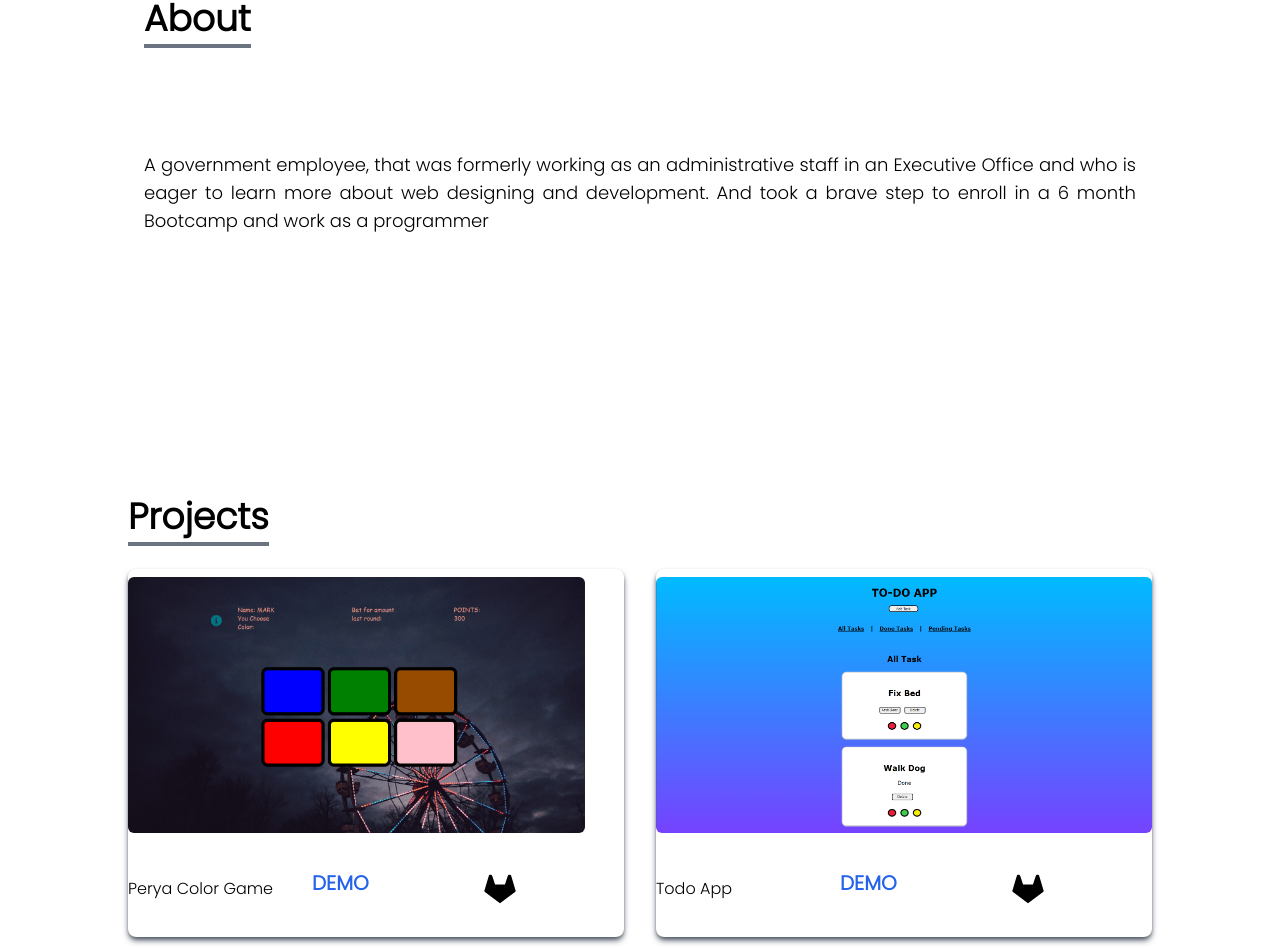
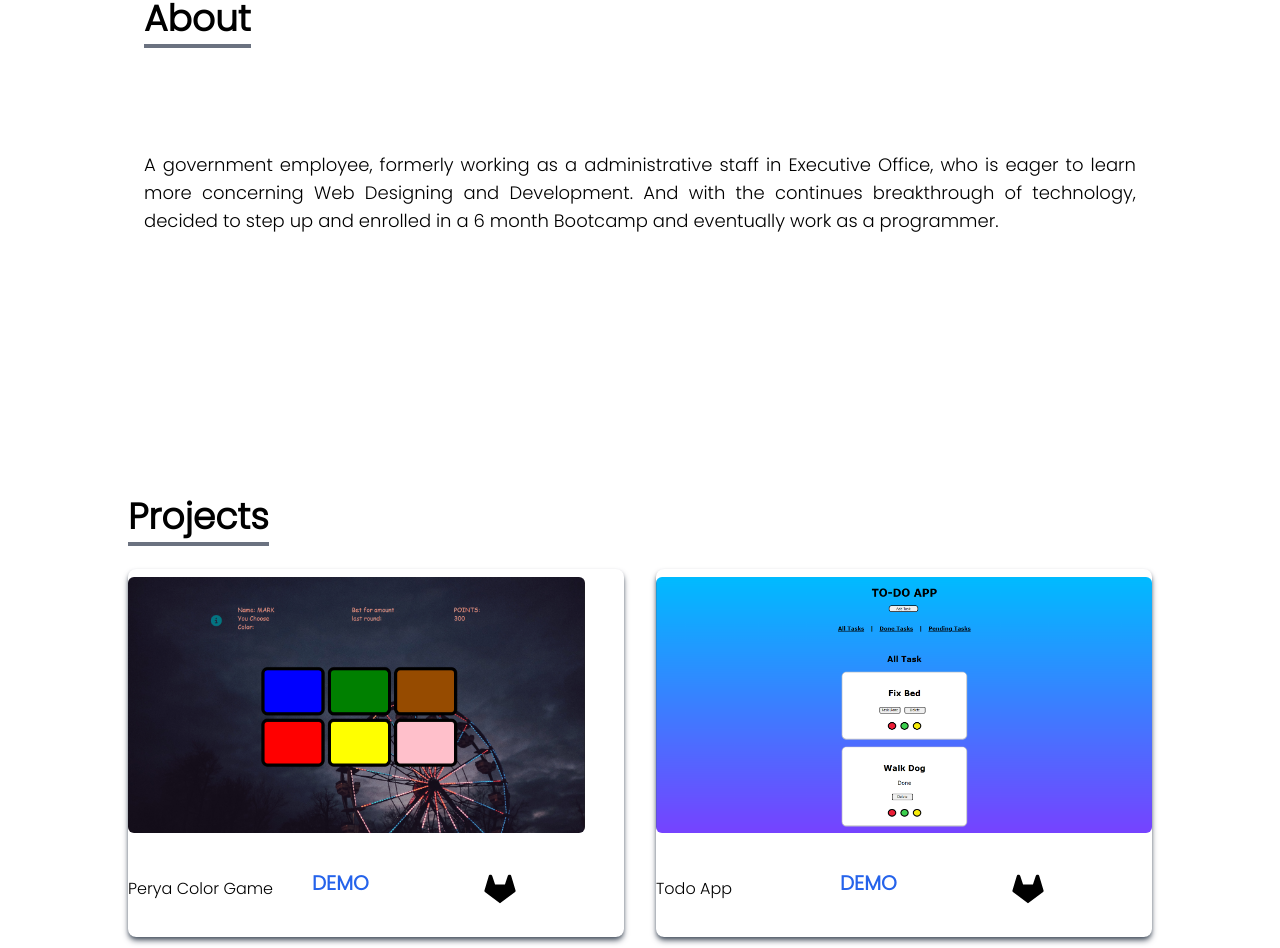
Before and after one commit to xDkrams/projPortfolio, a React (Create React App) app: page / in a window 1280 px wide. Shown: the part 1083-2031 px from the top of the page. Built offline with nearby package versions, Linux system fonts and the light colour scheme.

Commit message:
feat: resconstruct wording in Readme.md and About me

```diff
--- a/src/components/About.js
+++ b/src/components/About.js
@@ -11,10 +11,11 @@ const About = () => {
           </p>
         </div>
         <p className="text-lg text-justify mt-20">
-          A government employee, that was formerly working as an administrative
-          staff in an Executive Office and who is eager to learn more about web
-          designing and development. And took a brave step to enroll in a 6
-          month Bootcamp and work as a programmer
+          A government employee, formerly working as a administrative staff in
+          Executive Office, who is eager to learn more concerning Web Designing
+          and Development. And with the continues breakthrough of technology,
+          decided to step up and enrolled in a 6 month Bootcamp and eventually
+          work as a programmer.
         </p>
       </div>
     </div>
```
Also changed, not shown: 1 other file (tests, documents, lock files or other folders).
